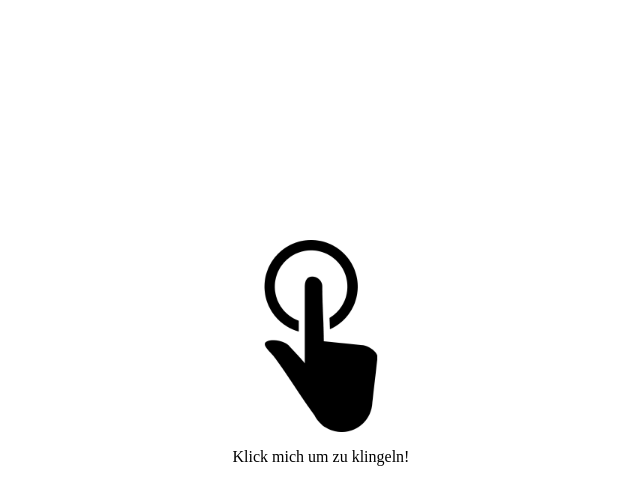
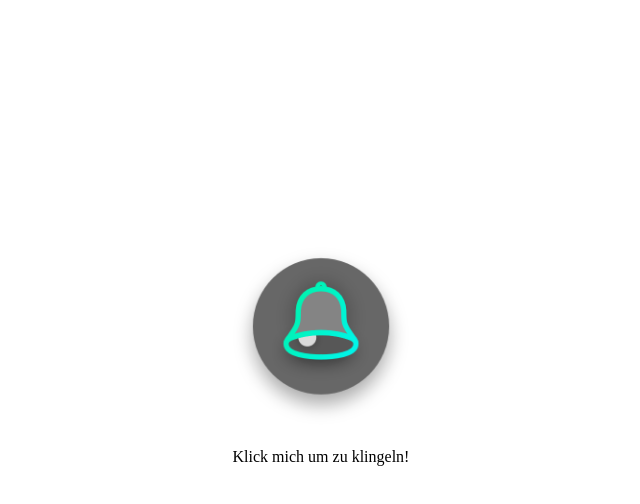
Before and after one commit to noppelmax/klingel, a plain HTML site: page index.html in a window 1280 px wide. Both pictures are taken after a click on the picture 640 px from the left and 336 px from the top of the page. Shown: the whole page, without its empty margins (319-959 px from the left). Drawn offline with Linux system fonts and the light colour scheme; no server answers.

Commit message:
integrate new button image

```diff
--- a/index.html
+++ b/index.html
@@ -15,7 +15,7 @@ body {
   <body>
     <div style="text-align: center; width: 25% margin: auto;">
       <div style="height: 30%;"></div>
-      <img id="klingel" style="width: 15%;"  src="klingel_icon.png"></img>
+      <img id="klingel" style="width: 15%;"  src="klingel_button.png"></img>
       <p id="txt" >Klick mich um zu klingeln!</p>
     </div>
   </body>
@@ -26,7 +26,7 @@ function klingelEvent(){
 
   document.getElementById("klingel").removeEventListener("click",klingelEvent);
   document.getElementById("txt").innerHTML = "Es wird geklingelt... Bitte warten...";
-  document.getElementById("klingel").src="klingel_waiting.gif";
+  document.getElementById("klingel").src="klingel_waiting.png";
 
   var xmlHttp = new XMLHttpRequest();
   xmlHttp.open( "POST", ":3004", false );
@@ -34,7 +34,7 @@ function klingelEvent(){
 
   document.getElementById("klingel").addEventListener("click", klingelEvent);
   document.getElementById("txt").innerHTML = "Klick mich um zu klingeln!";
-  document.getElementById("klingel").src="klingel_icon.png";
+  document.getElementById("klingel").src="klingel_button.png";
 
 }
 
```
Also changed, not shown: klingel_button.png (renamed from klingel_Button.png), klingel_waiting.png (added).
